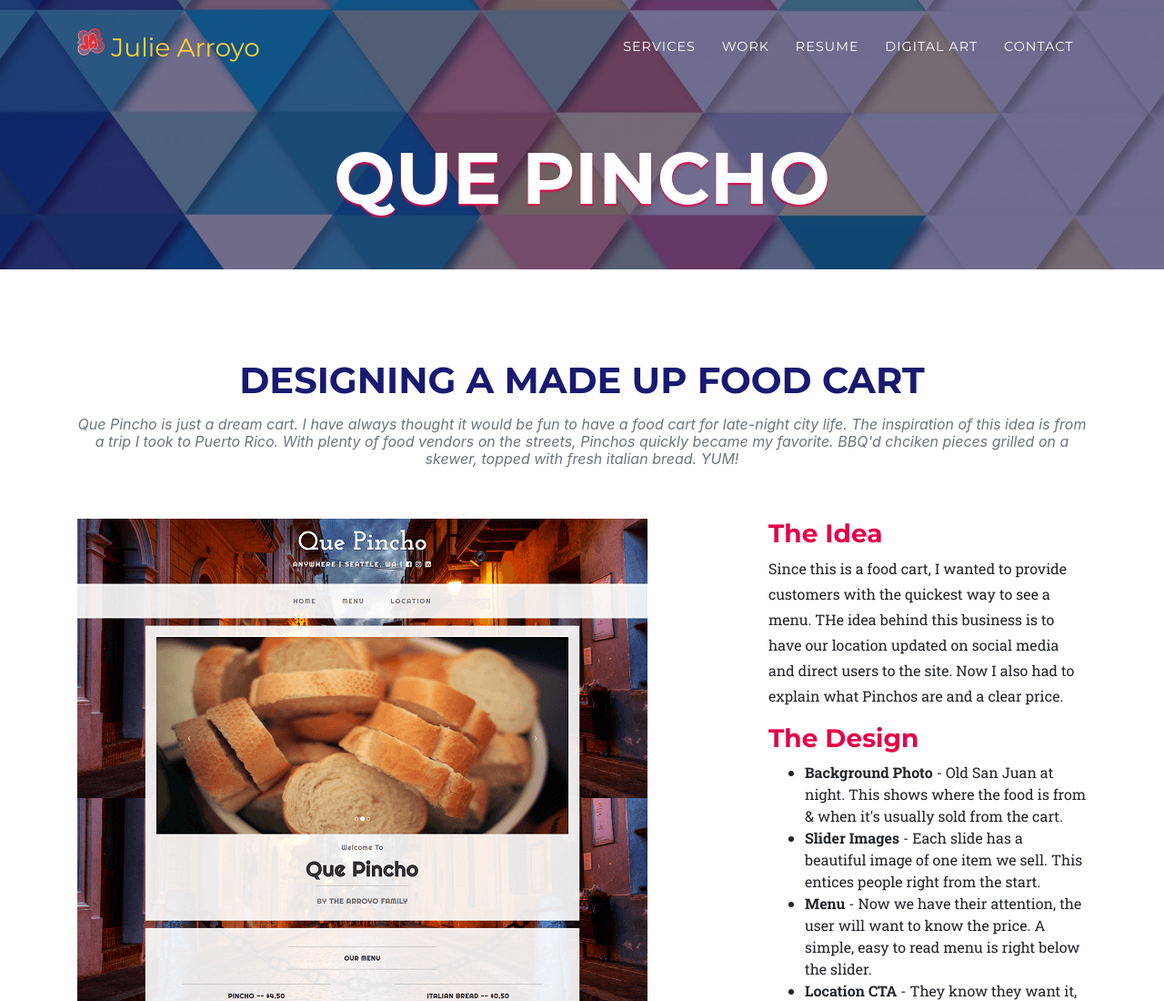
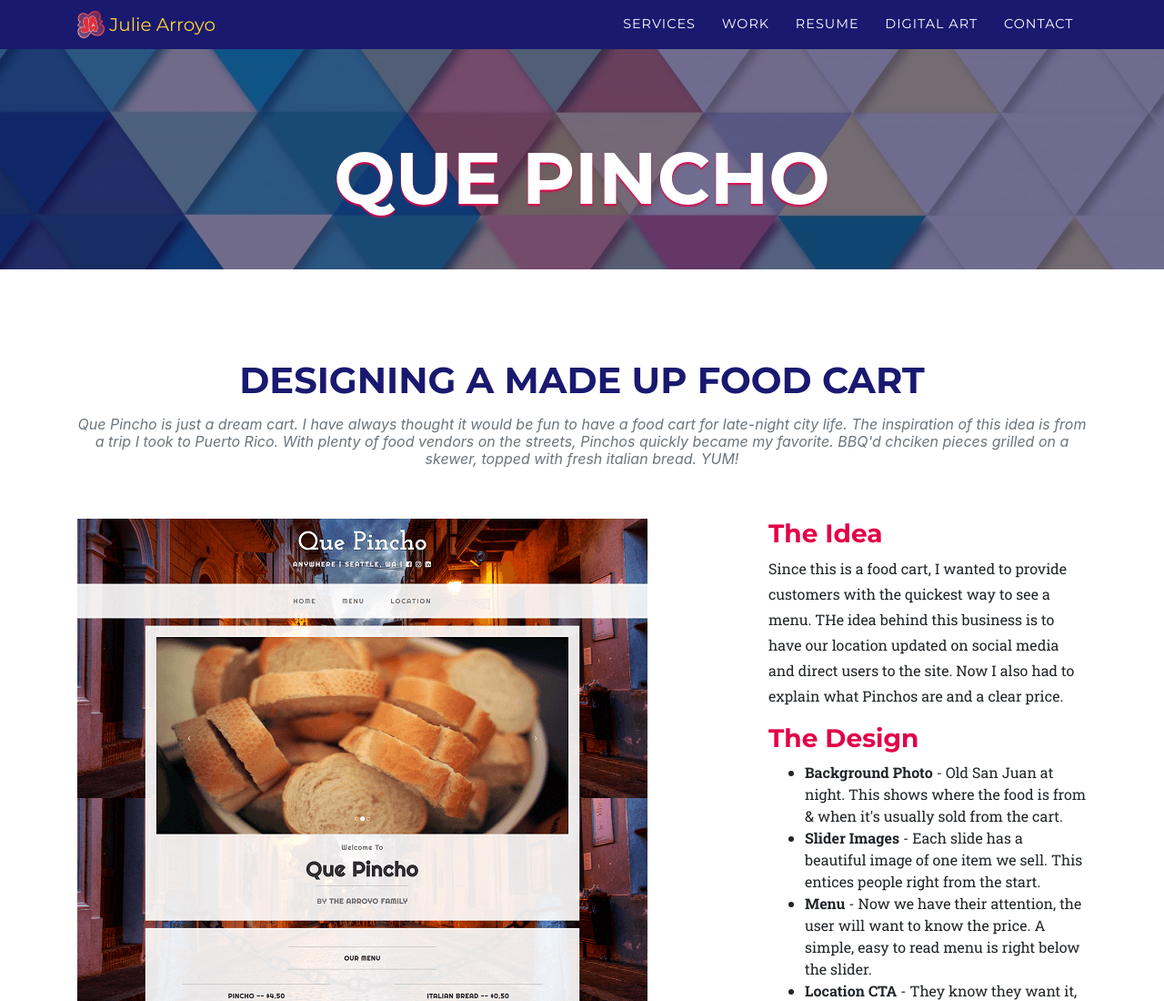
Before and after one commit to JulieArroyo/work-1, a plain HTML site: page index.html in a window 1280 px wide. Shown: the top 1100 px of the page at 91% size. Drawn offline with Linux system fonts and the light colour scheme; a web font is replaced by a local one.

Commit message:
Fixed NAvigation Issue

```diff
--- a/index.html
+++ b/index.html
@@ -32,7 +32,7 @@
   <body id="page-top">
 
     <!-- Navigation -->
-    <nav class="navbar navbar-expand-lg navbar-dark fixed-top" id="mainNav">
+    <nav class="navbar navbar-expand-lg navbar-dark fixed-top navbar-shrink" id="mainNav">
       <div class="container">
 
         <a class="navbar-brand js-scroll-trigger" href="#page-top">
```
